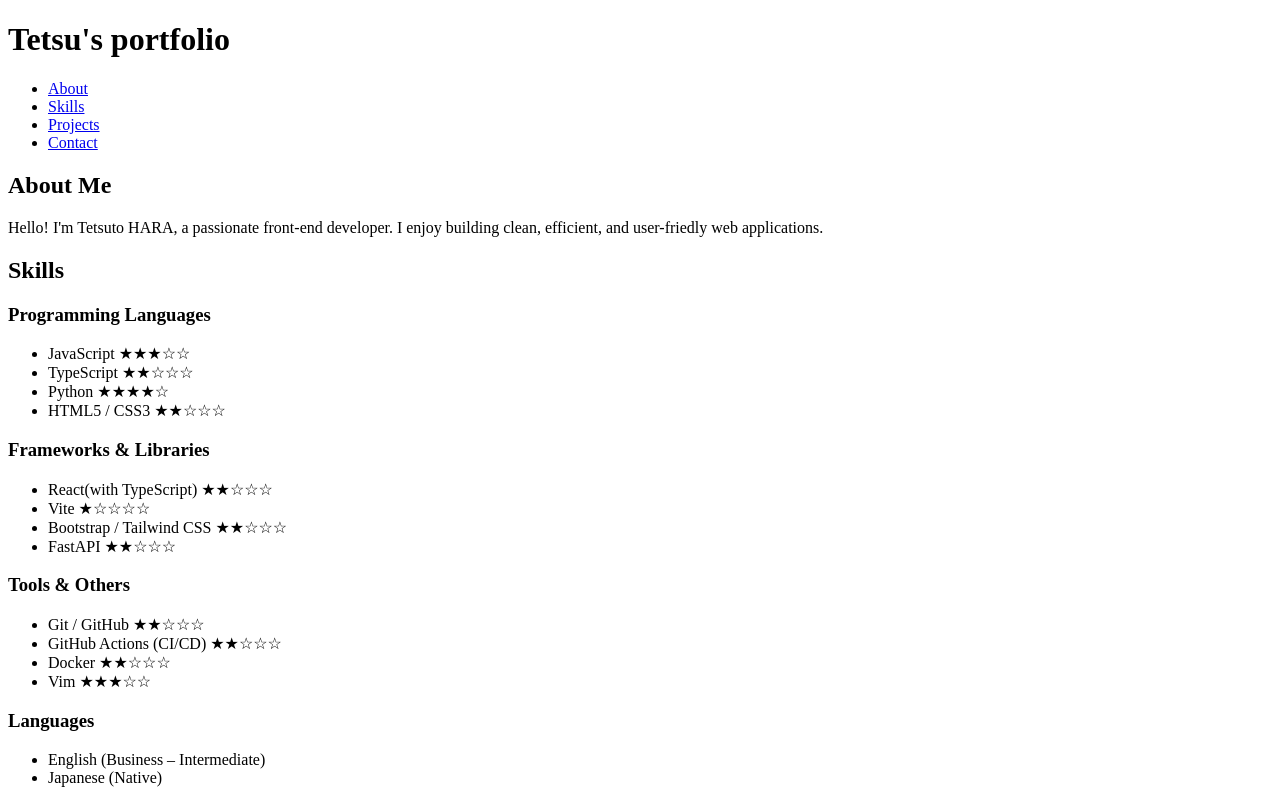
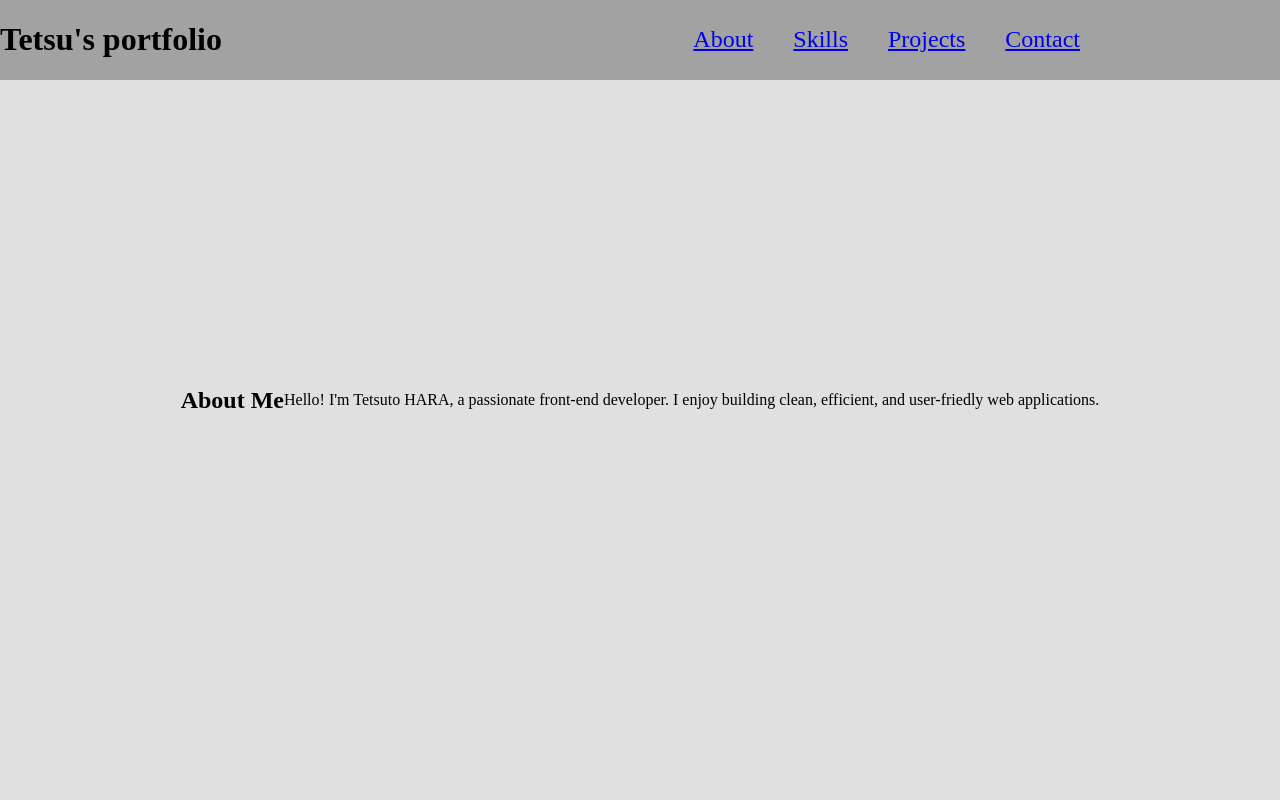
Before and after one commit to HARATetsuto/portfolio, a React (Vite) app: page / in a window 1280 px wide. Shown: the top 800 px of the page. Built offline with nearby package versions, Linux system fonts and the light colour scheme.

Commit message:
feat: Add global CSS file

```diff
--- a/src/styles/global.css
+++ b/src/styles/global.css
@@ -0,0 +1,54 @@
+section {
+  min-height: 100vh;
+  display: flex;
+  justify-content: center;
+  align-items: center;
+}
+
+body {
+  overflow-y: scroll;
+  margin: 0;
+}
+
+header {
+  position: fixed;
+  top: 0;
+  width: 100%;
+  background-color: rgba(100, 100, 100, 0.5);
+
+  display: flex;
+  justify-content: space-between;
+  align-items: center;
+}
+
+header nav ul {
+  /* positioning */
+  display: flex;
+  justify-content: center;
+  gap: 40px;
+  list-style: none;
+  margin-right: 200px;
+  /* fontsize */
+  font-size: x-large;
+}
+
+#header-title {
+  display: flex;
+  align-items: center;
+  gap: 0.5rem;
+  margin-left: 1.0rem;
+  text-decoration: none;
+  color: inherit;
+}
+
+#home {
+  background: #f0f0f0;
+}
+
+#about {
+  background: #e0e0e0;
+}
+
+#skills {
+  background: #d0d0d0;
+}
```
